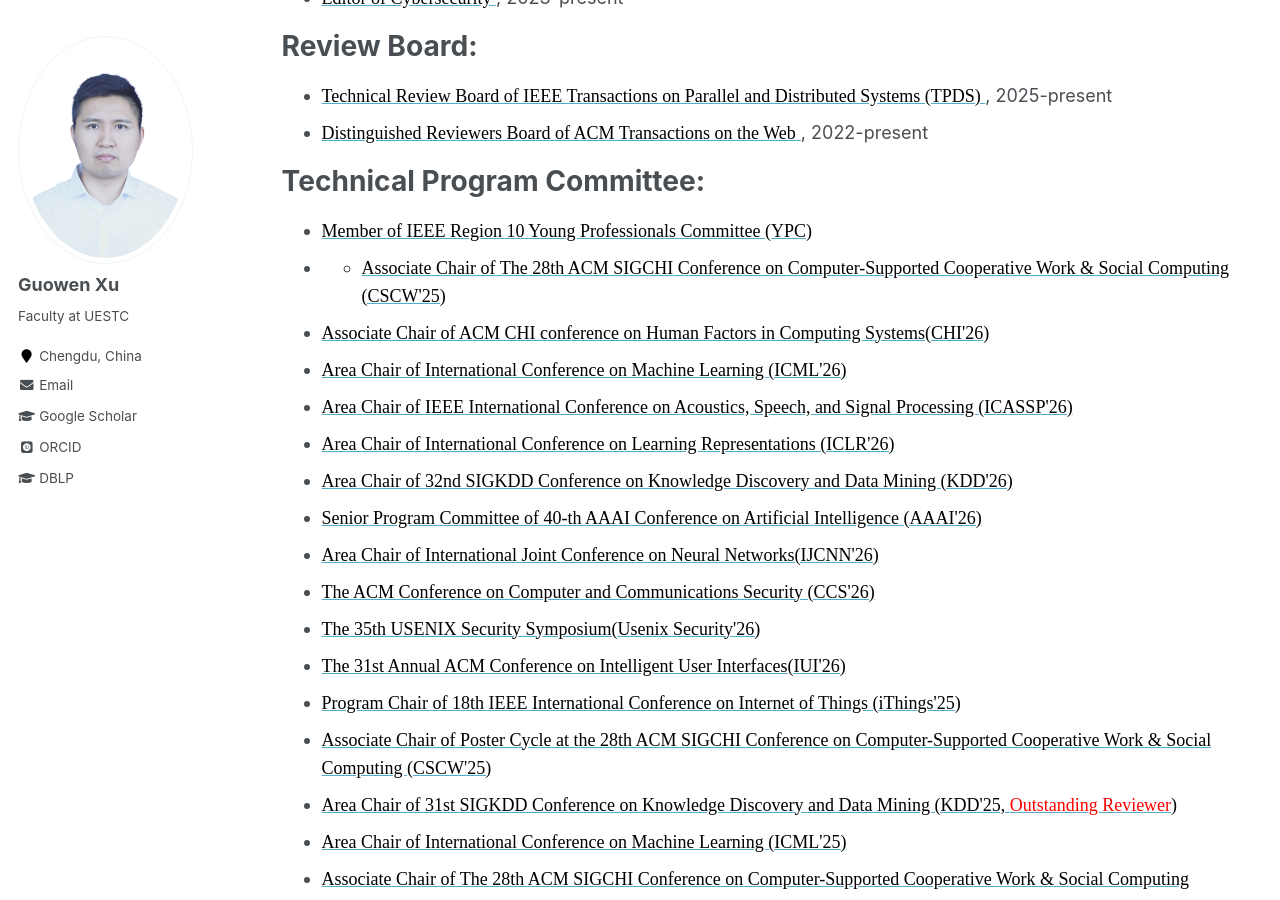
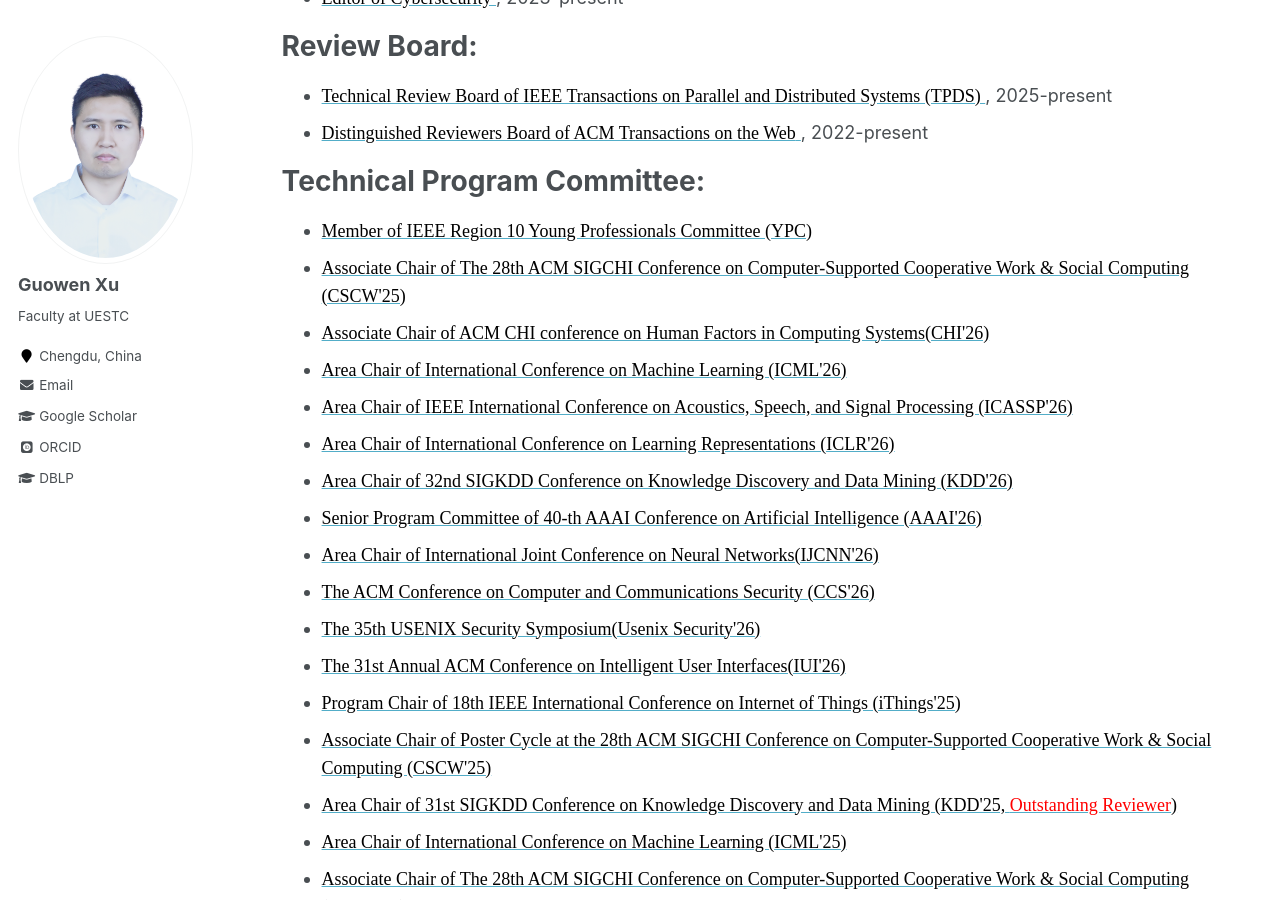
Before and after one commit to Guowen-xu/guowen-xu.github.io, a Jekyll site: the page built from _pages/services.md, in a window 1280 px wide and 900 px high, scrolled down 672 px. Built offline with Jekyll 4.4.1, drawn with Linux system fonts in a browser that asks for light colours; some web fonts are replaced.

Commit message:
Update services.md

```diff
--- a/_pages/services.md
+++ b/_pages/services.md
@@ -33,7 +33,7 @@ Technical Program Committee:
 ======
 
 *   [ <font face="Times New Roman" color=black size=4> Member of IEEE Region 10 Young Professionals Committee (YPC) </font>](https://yp.ieeer10.org/)
-*   *   [<font face="Times New Roman" color=black size=4> Associate Chair of The 28th ACM SIGCHI Conference on Computer-Supported Cooperative Work & Social Computing (CSCW'25)</font>](https://cscw.acm.org/2026/)
+*   [<font face="Times New Roman" color=black size=4> Associate Chair of The 28th ACM SIGCHI Conference on Computer-Supported Cooperative Work & Social Computing (CSCW'25)</font>](https://cscw.acm.org/2026/)
 *    [<font face="Times New Roman" color=black size=4>Associate Chair of ACM CHI conference on Human Factors in Computing Systems(CHI'26)</font>](https://chi2026.acm.org/)
 *    [ <font face="Times New Roman" color=black size=4> Area Chair of International Conference on Machine Learning (ICML'26) </font>](https://icml.cc/)
 * [<font face="Times New Roman" color=black size=4> Area Chair of IEEE International Conference on Acoustics, Speech, and Signal Processing (ICASSP'26)</font>](https://2026.ieeeicassp.org/)
```
